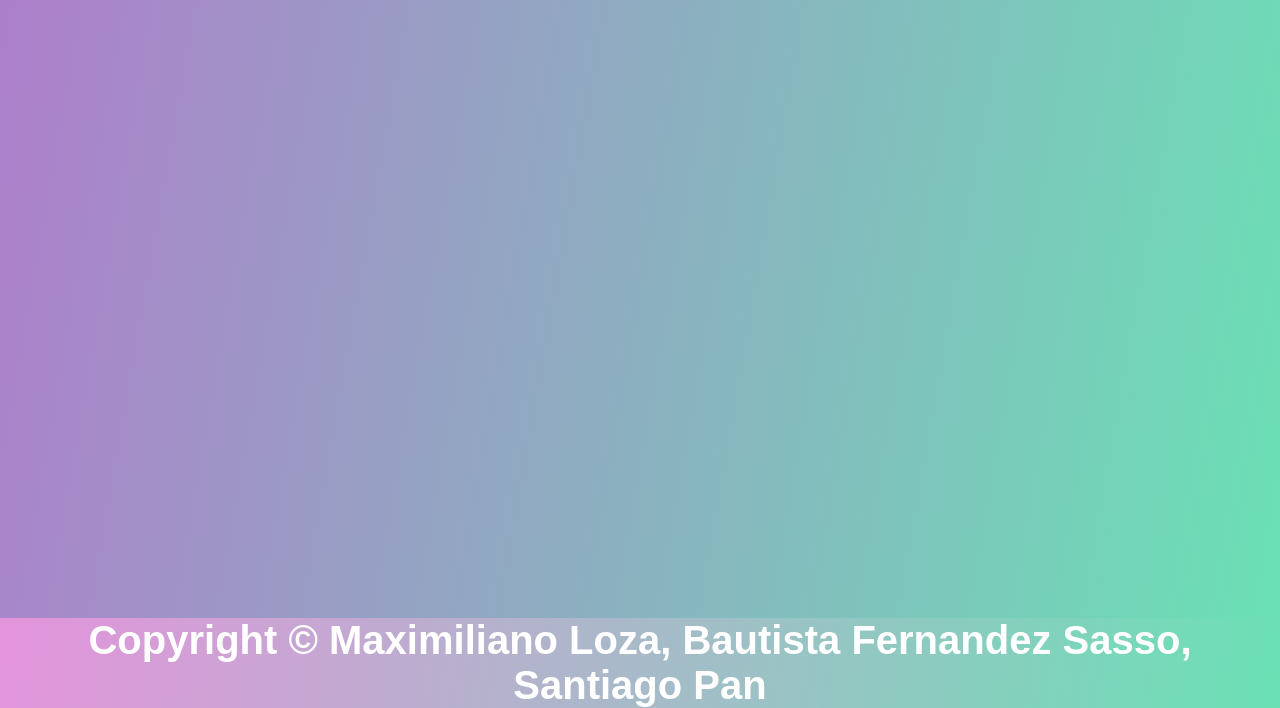
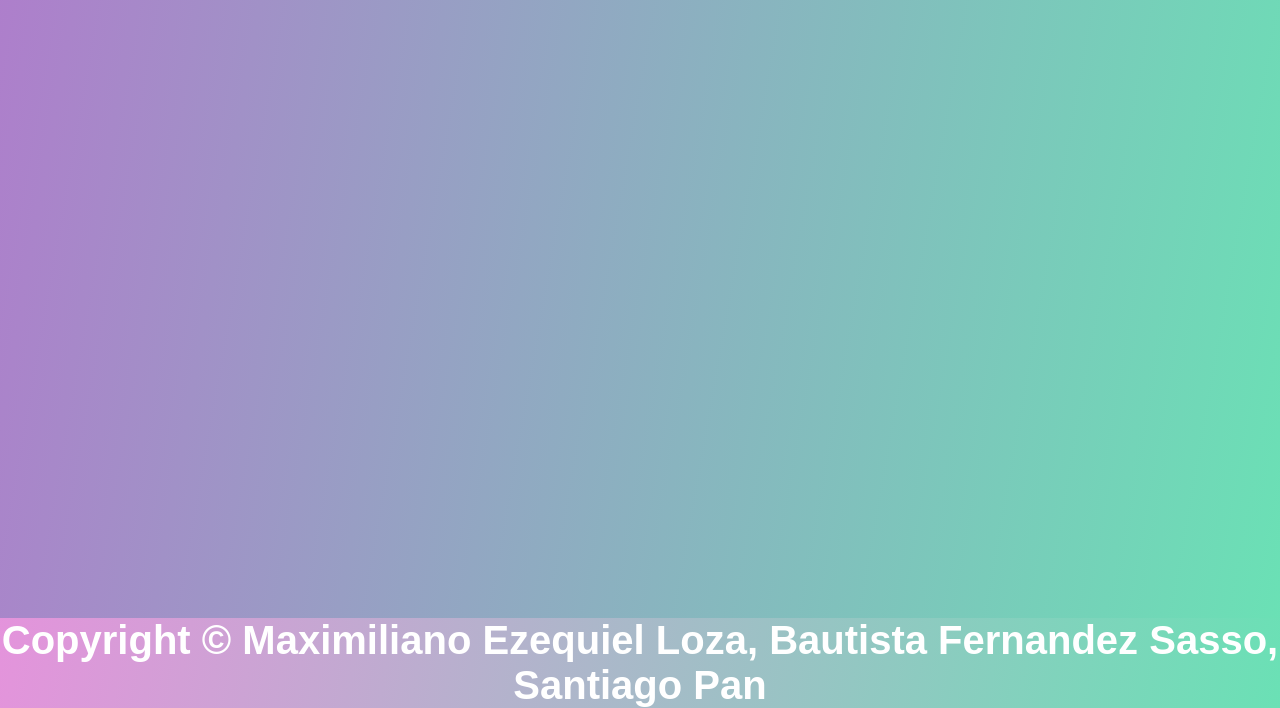
Before and after one commit to bautistafernandezsasso/PROYECTO.INTEGRADOR.1-, a plain HTML site: page index.html in a window 1280 px wide. Shown: the part 222-930 px from the top of the page. Drawn offline with Linux system fonts and the light colour scheme; no server answers.

Commit message:
agregando elementos

```diff
--- a/index.html
+++ b/index.html
@@ -86,7 +86,7 @@
     </div>
 
     <footer class="footer">
-        <h4>Copyright &copy; Maximiliano Loza, Bautista Fernandez Sasso, Santiago Pan</h4>
+        <h4>Copyright &copy; Maximiliano Ezequiel Loza, Bautista Fernandez Sasso, Santiago Pan</h4>
     </footer>
 </body>
 
```
